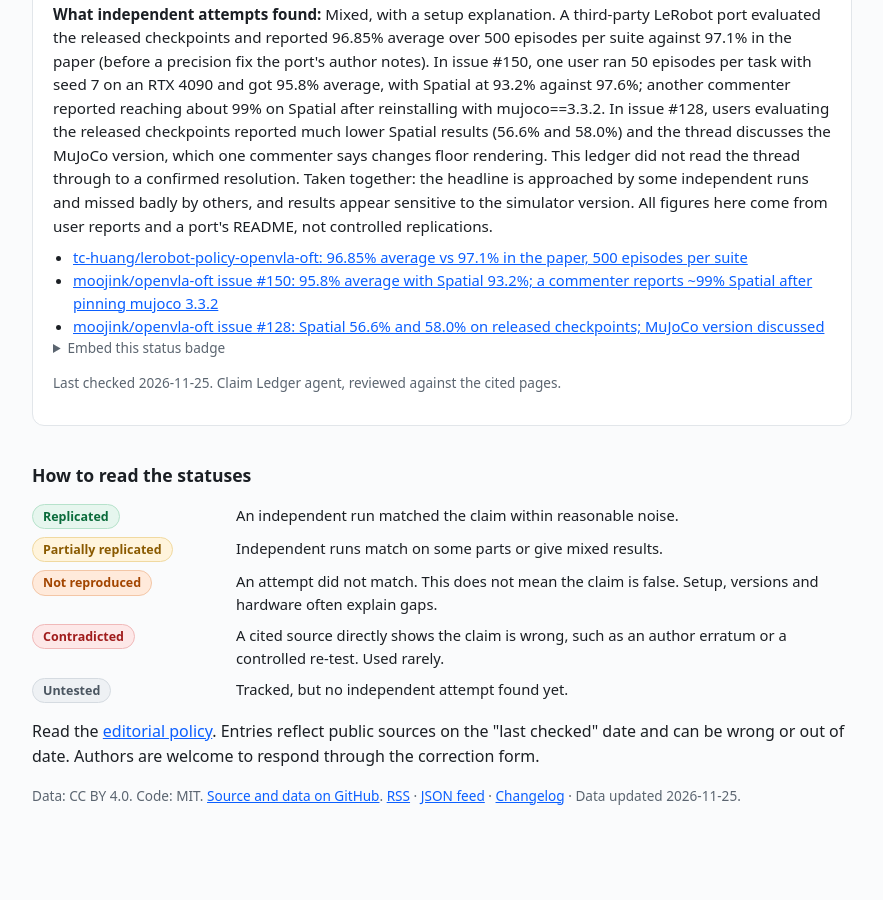
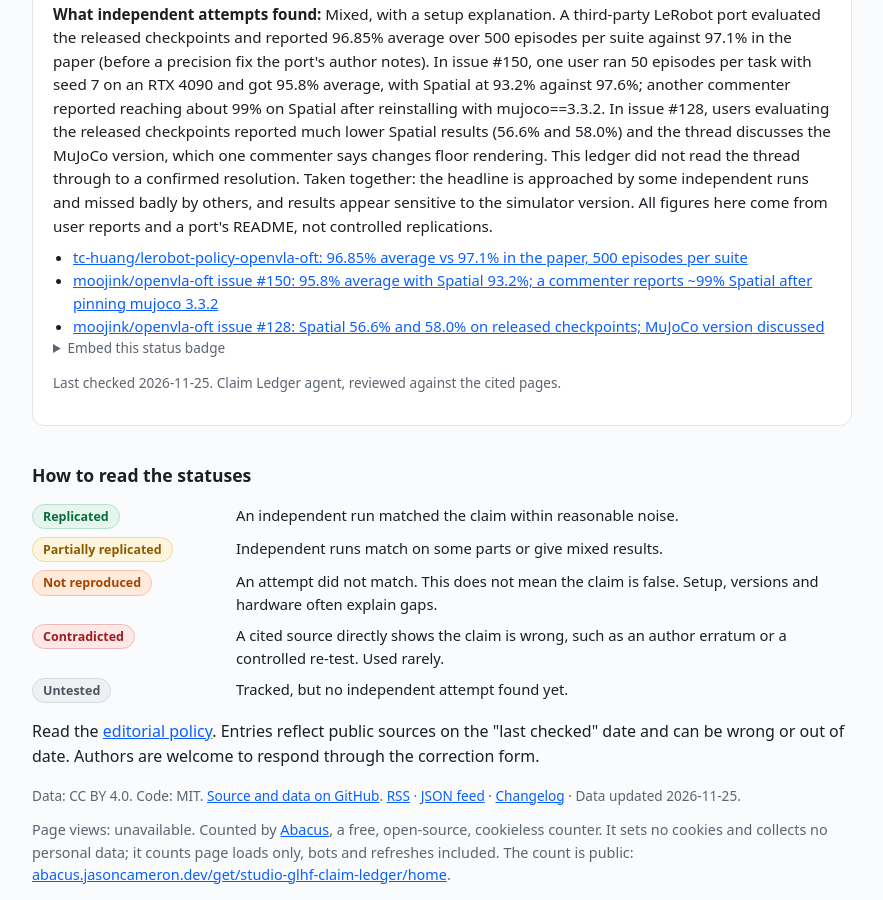
Before and after one commit to studio-glhf/claim-ledger, a plain HTML site: page docs/index.html in a window 1280 px wide. Shown: the part 1982-2882 px from the top of the page, without its empty margins (198-1081 px from the left). Before the commit the page ends 2801 px from the top, so only its background shows below. Drawn offline with Linux system fonts and the light colour scheme; no server answers.

Commit message:
Add cookieless page-view counter (Abacus); disclose in footer and README

```diff
--- a/docs/index.html
+++ b/docs/index.html
@@ -45,7 +45,17 @@
 </main>
 <footer class="wrap">
   <p>Data: CC BY 4.0. Code: MIT. <a href="https://github.com/studio-glhf/claim-ledger">Source and data on GitHub</a>. <a href="feed.xml">RSS</a> · <a href="feed.json">JSON feed</a> · <a href="https://github.com/studio-glhf/claim-ledger/blob/main/CHANGELOG.md">Changelog</a> · <span id="upd"></span></p>
+  <p class="muted">Page views: <span id="pv">…</span>. Counted by <a href="https://abacus.jasoncameron.dev">Abacus</a>, a free, open-source, cookieless counter. It sets no cookies and collects no personal data; it counts page loads only, bots and refreshes included. The count is public: <a href="https://abacus.jasoncameron.dev/get/studio-glhf-claim-ledger/home">abacus.jasoncameron.dev/get/studio-glhf-claim-ledger/home</a>.</p>
 </footer>
 <script src="app.js"></script>
+<script>
+(function(){try{
+  var el=document.getElementById('pv');if(!el)return;
+  fetch('https://abacus.jasoncameron.dev/hit/studio-glhf-claim-ledger/home',{mode:'cors',cache:'no-store'})
+    .then(function(r){return r.json();})
+    .then(function(d){el.textContent=(d&&d.value!=null)?Number(d.value).toLocaleString():'unavailable';})
+    .catch(function(){el.textContent='unavailable';});
+}catch(e){}})();
+</script>
 </body>
 </html>
```
Also changed, not shown: 3 other files.
